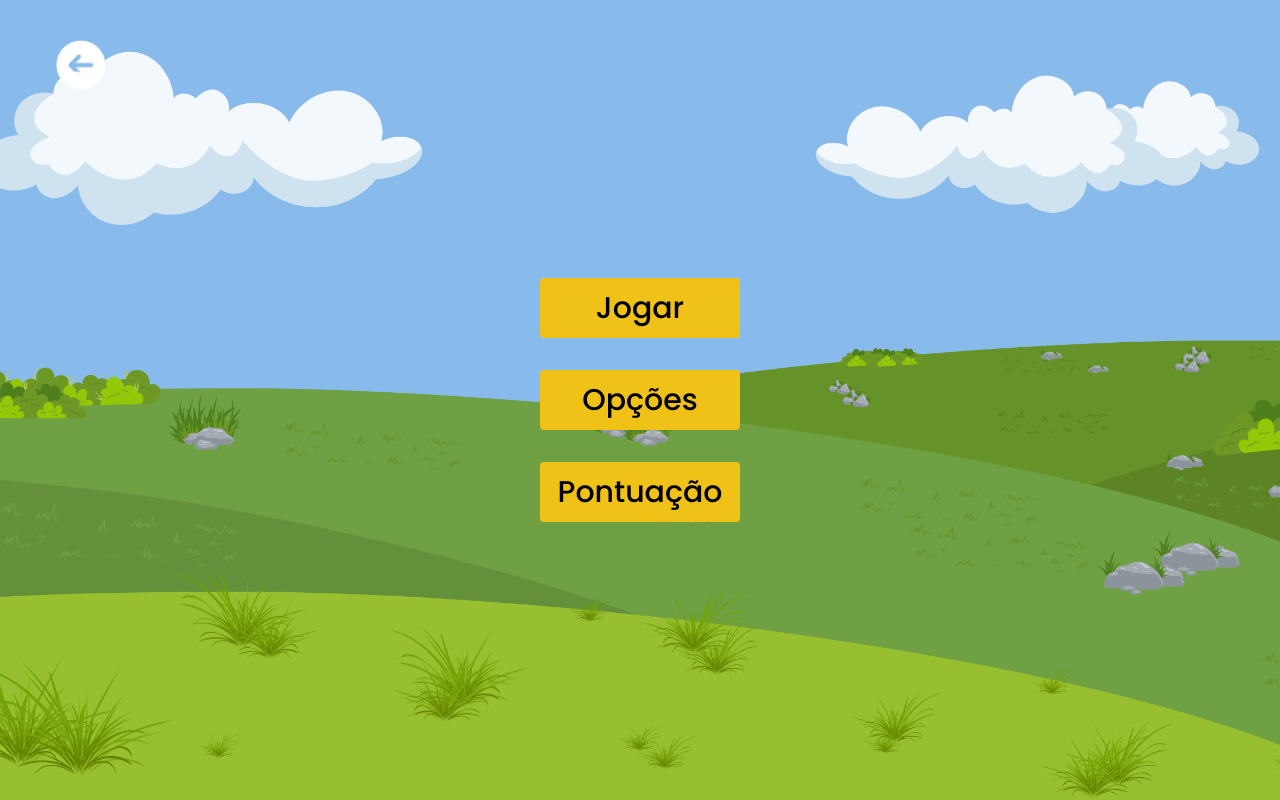
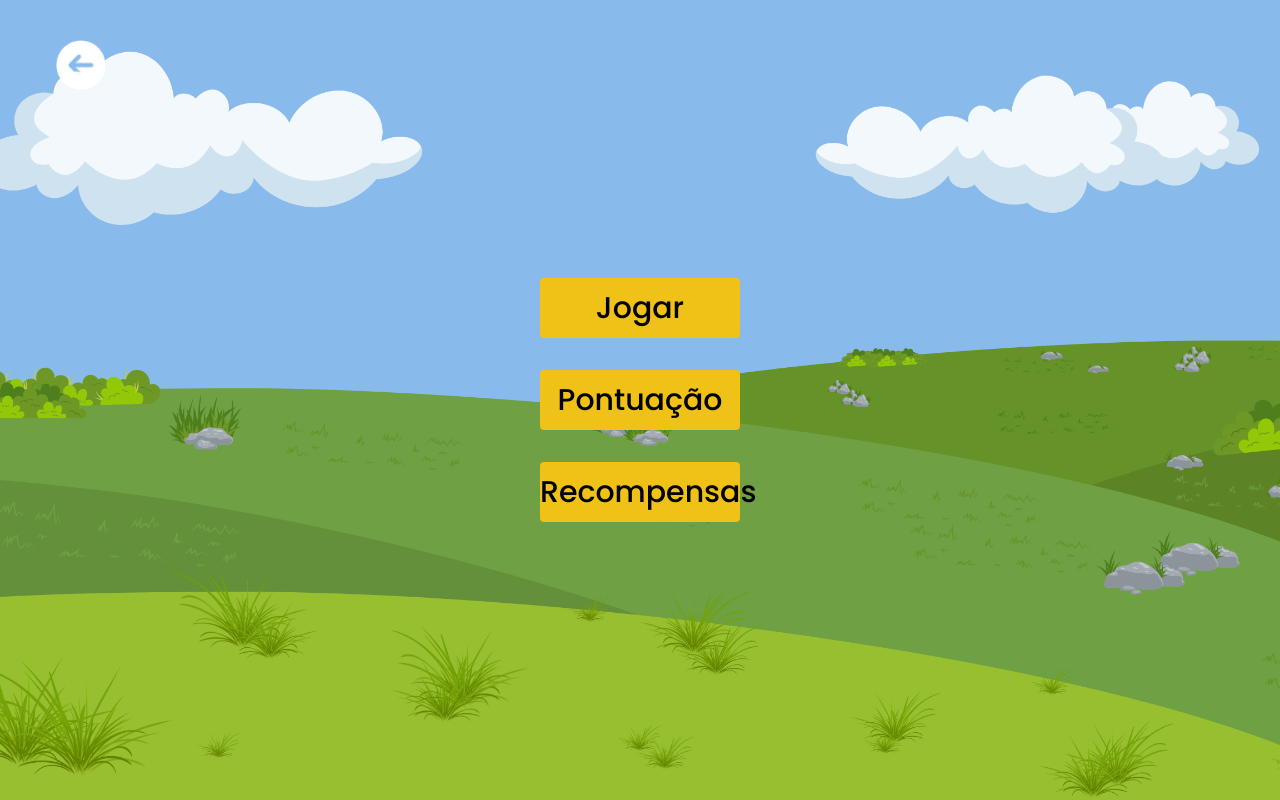
Before and after one commit to marianakemmerich/tcc-pampa-quiz, a React (Create React App) app: page /menu in a window 1280 px wide. Built offline with nearby package versions, Linux system fonts and the light colour scheme.

Commit message:
feat: add route to rewards page

```diff
--- a/src/pages/Menu.tsx
+++ b/src/pages/Menu.tsx
@@ -16,8 +16,8 @@ const Menu = () => {
         </header>
         <div className='flex flex-col gap-8'>
             <Button label='Jogar' route='/categories' />
-            <Button label='Opções' route='/options' />
             <Button label='Pontuação' route='/score' />
+            <Button label='Recompensas' route='/rewards' />
         </div>
     </div>
   )
```
